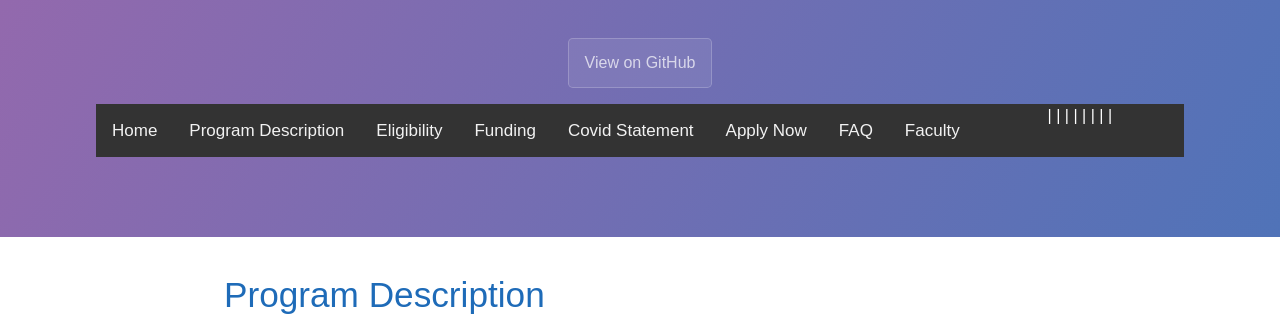
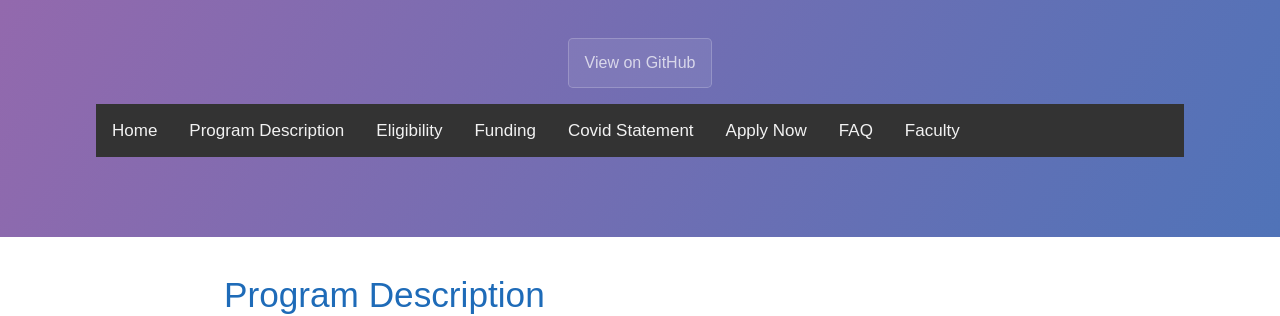
Before and after one commit to NICDIundergrad/SummerUndergradProgramWeb, a Jekyll site: the page built from index.md, in a window 1280 px wide and 900 px high, scrolled down 334 px. Shown: the part 153-469 px from the top of the window. Built offline with Jekyll 4.4.1, drawn with Linux system fonts in a browser that asks for light colours; our own code applies the rules of GitHub Pages for plain Markdown files.

```diff
--- a/_includes/nav.html
+++ b/_includes/nav.html
@@ -36,16 +36,14 @@ body {
 <body>
 
 <div class="topnav">
-  <a href="{{site.baseurl}}/">Home</a> |
-  <a href="{{site.baseurl}}/#program-description">Program Description</a> |
-  <a href="{{site.baseurl}}/#eligibility">Eligibility</a> |
-  <a href="{{site.baseurl}}/#funding">Funding</a> |
-  <a href="{{site.baseurl}}/#covid-statement">Covid Statement</a> |
-  <a href="{{site.baseurl}}/#apply">Apply Now</a> |
-  <a href="{{site.baseurl}}/#faq">FAQ</a> |
-  <a href="{{site.baseurl}}/faculty/">Faculty</a> |
+  <a href="{{site.baseurl}}/">Home</a>
+  <a href="{{site.baseurl}}/#program-description">Program Description</a>
+  <a href="{{site.baseurl}}/#eligibility">Eligibility</a>
+  <a href="{{site.baseurl}}/#funding">Funding</a>
+  <a href="{{site.baseurl}}/#covid-statement">Covid Statement</a>
+  <a href="{{site.baseurl}}/#apply">Apply Now</a>
+  <a href="{{site.baseurl}}/#faq">FAQ</a>
+  <a href="{{site.baseurl}}/faculty/">Faculty</a>
 </div>
-
-
 </body>
 </html>
```
